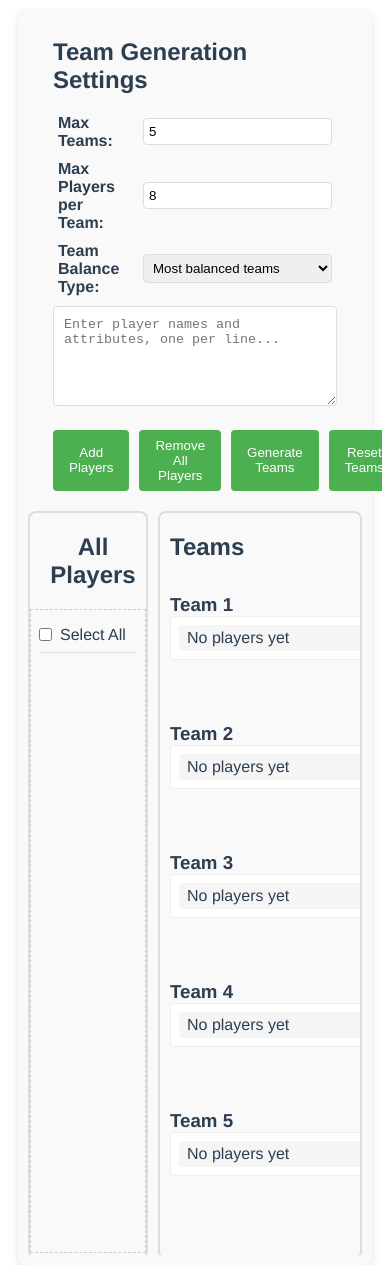
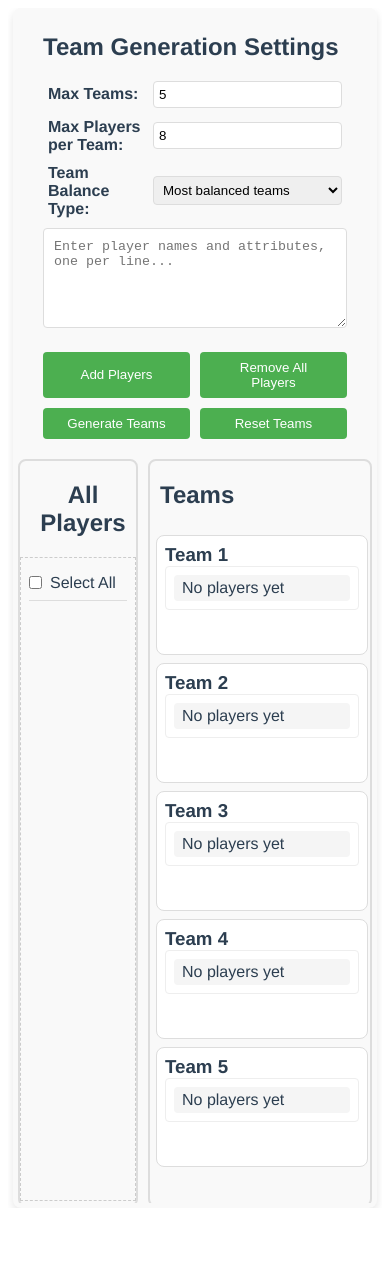
Before and after one commit to lehmanad1/square-mile-team-maker-web, a Vue app: page / in a window 390 px wide. After the commit the page ends 1216 px from the top, so only its background shows below. Built offline with nearby package versions, Linux system fonts and the light colour scheme.

Commit message:
updating mobile formatting

```diff
--- a/src/App.vue
+++ b/src/App.vue
@@ -125,7 +125,7 @@ onMounted(() => {
   text-align: center;
   color: #2c3e50;
   margin-top: 5px;
-  padding: 0 10px;
+  padding: 0 5px;
   width: 100%;
   overflow-x: hidden;
   box-sizing: border-box;
@@ -134,7 +134,7 @@ onMounted(() => {
 .container {
   width: 100%;
   margin: 0 auto;
-  padding: 10px;
+  padding: 5px;
   background-color: #f9f9f9;
   border-radius: 8px;
   box-shadow: 0 4px 8px rgba(0, 0, 0, 0.1);
--- a/src/components/TeamCard.vue
+++ b/src/components/TeamCard.vue
@@ -76,6 +76,11 @@ h3 {
   box-sizing: border-box;
   width: 100%;
   margin: 3px 0;
+  border: 1px solid #ddd;
+  border-radius: 8px;
+  padding: 12px;
+  margin: 4px;
+  background: white;
 }
 
 .attributes-list {
@@ -140,6 +145,17 @@ h3 {
   }
 }
 
+@media (max-width: 768px) {
+  .team-card {
+    padding: 8px;
+    margin: 2px;
+  }
+
+  .player-list {
+    font-size: 0.9em;
+  }
+}
+
 .player {
   cursor: grab;
   transition: all 0.3s ease;
--- a/src/components/TeamInput.vue
+++ b/src/components/TeamInput.vue
@@ -184,6 +184,7 @@ select {
 
 .button-group {
   display: flex;
+  flex-wrap: wrap;
   gap: 10px;
   margin: 10px 0;
 }
@@ -193,24 +194,8 @@ select {
   border: none;
   border-radius: 4px;
   cursor: pointer;
-}
-
-.add-button {
-  background-color: #4CAF50;
-  color: white;
-}
-
-.add-button:hover {
-  background-color: #45a049;
-}
-
-.generate-button {
-  background-color: #4CAF50;
-  color: white;
-}
-
-.generate-button:hover {
-  background-color: #45a049;
+  flex: 1;
+  min-width: 120px;
 }
 
 .generate-button:disabled {
--- a/src/components/TeamResults.vue
+++ b/src/components/TeamResults.vue
@@ -86,12 +86,25 @@ h3 {
 
 .teams-grid {
   display: grid;
-  grid-template-columns: repeat(auto-fit, minmax(300px, 1fr));
-  gap: 1px;
+  grid-template-columns: repeat(auto-fit, minmax(250px, 1fr));
+  gap: 8px;
   height: calc(100vh - 200px);
   overflow-y: auto;
-  padding-right: 8px;
+  padding: 8px;
   box-sizing: border-box;
+  width: 100%;
+}
+
+@media (max-width: 768px) {
+  .teams-grid {
+    grid-template-columns: 1fr;
+    padding: 4px;
+    gap: 4px;
+  }
+
+  .team-results {
+    padding: 0;
+  }
 }
 
 ul {
```
